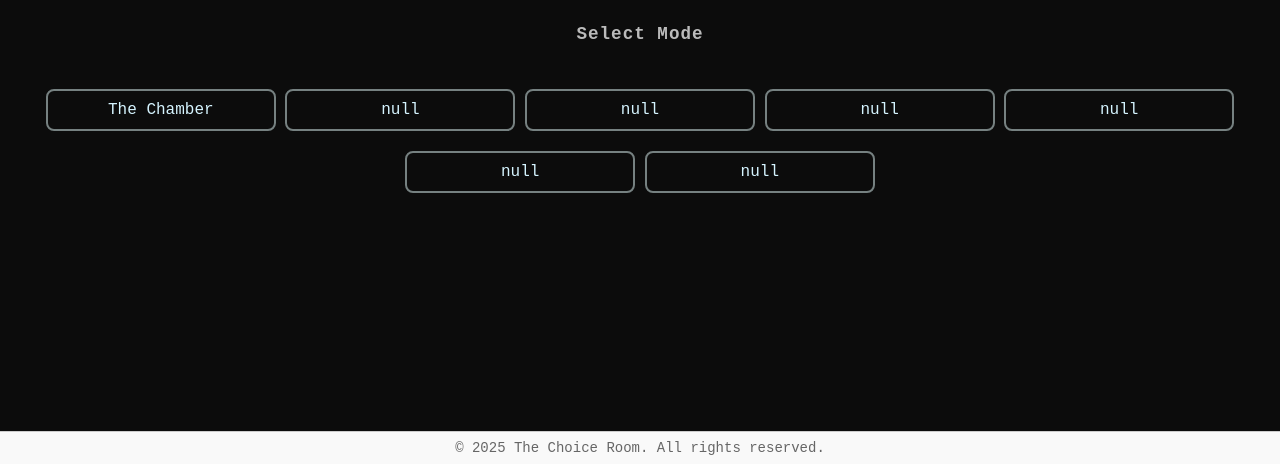
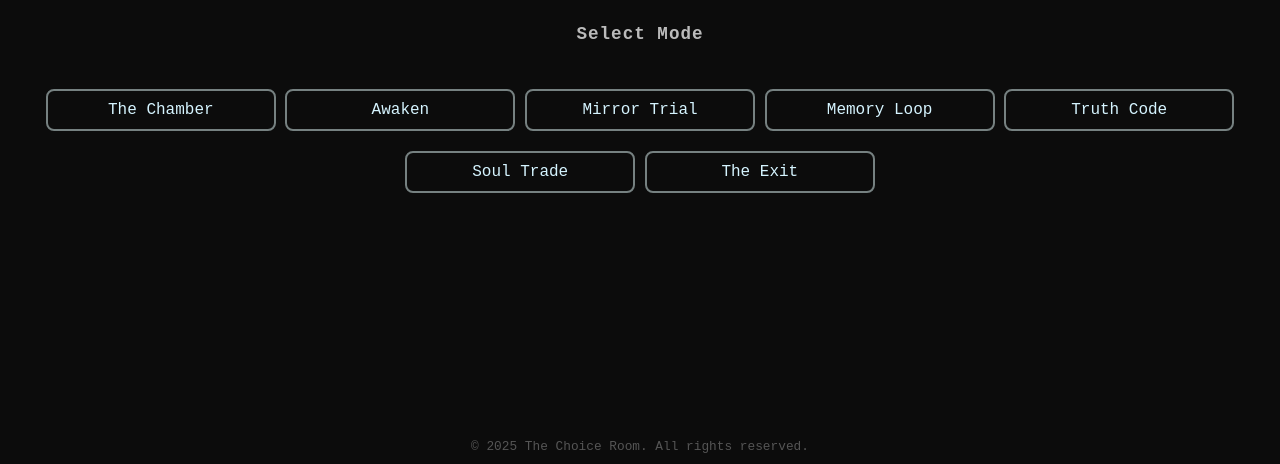
Before and after one commit to xRaizUkiX/xraizukix.github.io, a plain HTML site: page index.html in a window 1280 px wide. Shown: the part 336-800 px from the top of the page. Drawn offline with Linux system fonts and the light colour scheme.

Commit message:
Update index.html

```diff
--- a/index.html
+++ b/index.html
@@ -3,7 +3,7 @@
 <head>
 <meta charset="UTF-8">
 <meta name="viewport" content="width=device-width, initial-scale=1.0">
-<title>Project:TCR</title>
+<title>The Game - Select Mode</title>
 <style>
   body {
     background-color: #0c0c0c;
@@ -76,27 +76,15 @@
 
   <div id="menu">
     <button class="mode-btn" onclick="startMode('The Chamber')">The Chamber</button>
-    <button class="mode-btn" onclick="startMode('Voice Test')">null</button>
-    <button class="mode-btn" onclick="startMode('Mirror Trial')">null</button>
-    <button class="mode-btn" onclick="startMode('Memory Loop')">null</button>
-    <button class="mode-btn" onclick="startMode('Truth Code')">null</button>
-    <button class="mode-btn" onclick="startMode('Soul Trade')">null</button>
-    <button class="mode-btn" onclick="startMode('The Exit')">null</button>
+    <button class="mode-btn" onclick="startMode('Awaken')">Awaken</button>
+    <button class="mode-btn" onclick="startMode('Mirror Trial')">Mirror Trial</button>
+    <button class="mode-btn" onclick="startMode('Memory Loop')">Memory Loop</button>
+    <button class="mode-btn" onclick="startMode('Truth Code')">Truth Code</button>
+    <button class="mode-btn" onclick="startMode('Soul Trade')">Soul Trade</button>
+    <button class="mode-btn" onclick="startMode('The Exit')">The Exit</button>
   </div>
 
-  <footer style="
-    position: fixed;
-    bottom: 0;
-    width: 100%;
-    text-align: center;
-    padding: 8px;
-    background-color: #f9f9f9;
-    font-size: 14px;
-    color: #666;
-    border-top: 1px solid #ccc;
-  ">
-    © 2025 The Choice Room. All rights reserved.
-  </footer>
+  <footer>© 2025 The Choice Room. All rights reserved.</footer>
 
 <script>
   function startMode(modeName) {
@@ -106,8 +94,8 @@
     setTimeout(() => {
       if (modeName === "The Chamber") {
         window.location.href = "chamber.html"; // 🔗 links to your Choice Room file
-      } else if (modeName === "Voice Test") {
-        window.location.href = "voiceTest.html"; // (optional) add your other modes here
+      } else if (modeName === "Awaken") {
+        window.location.href = "awakenIntro.html"; // (optional) add your other modes here
       } else {
         alert(modeName + " is not available yet."); // fallback
       }
```
